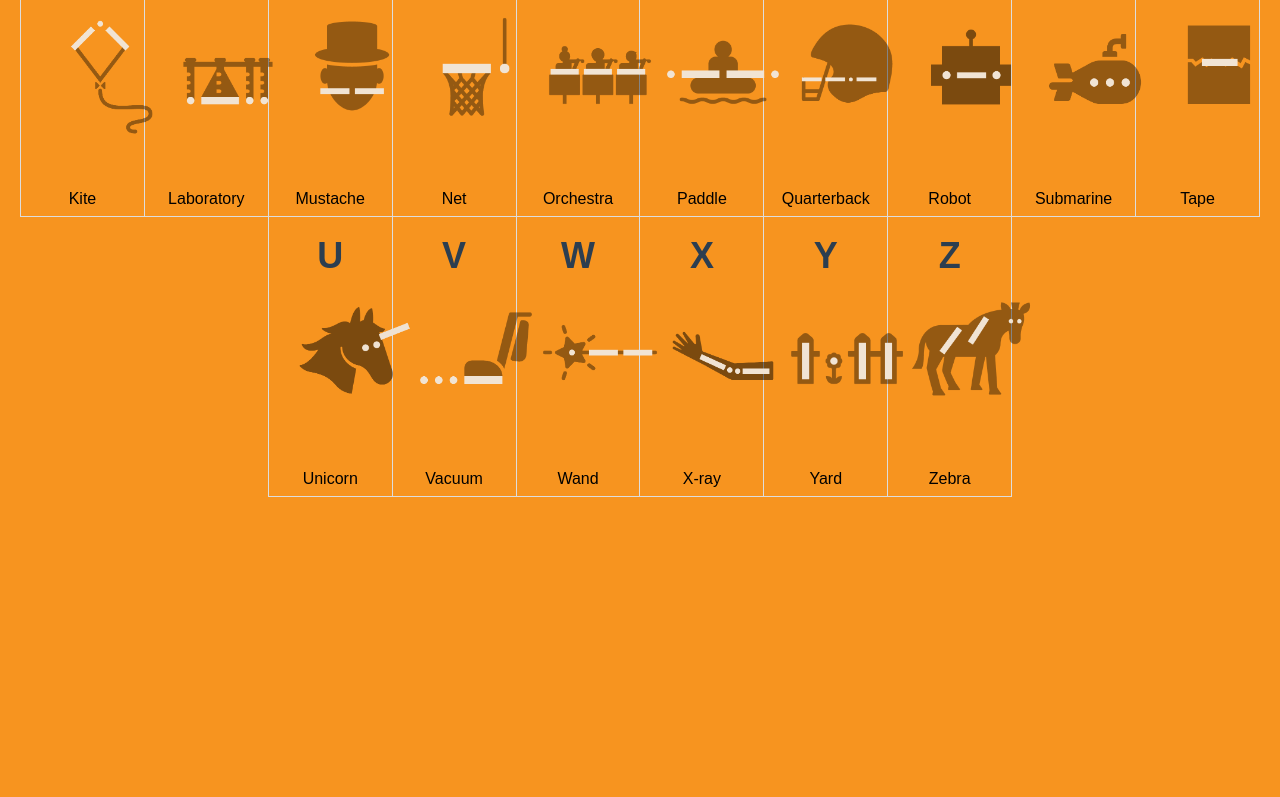
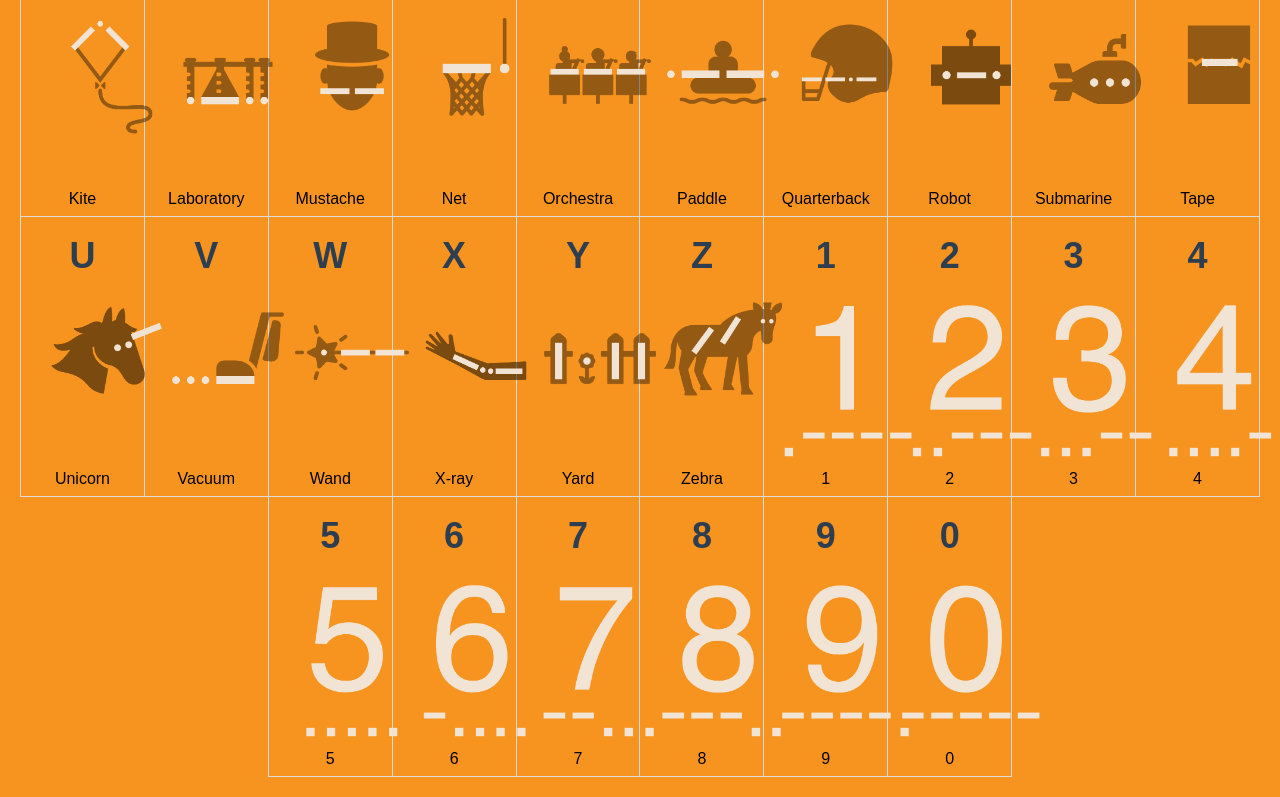
Before and after one commit to ikatkov/morse-code, a website: page index.html in a window 1280 px wide. Shown: the part 504-1301 px from the top of the page. Before the commit the page ends 1021 px from the top, so only its background shows below. Drawn offline with Linux system fonts and the light colour scheme.

Commit message:
feat: add images

```diff
--- a/index.html
+++ b/index.html
@@ -1,5 +1,6 @@
 <!DOCTYPE html>
 <html lang="en">
+
 <head>
     <meta charset="UTF-8">
     <meta name="viewport" content="width=device-width, initial-scale=1.0">
@@ -16,26 +17,32 @@
             margin: 0;
             padding: 20px;
         }
+
         table {
             width: 100%;
             border-collapse: collapse;
             margin-top: 20px;
             table-layout: fixed;
         }
-        th, td {
+
+        th,
+        td {
             border: 1px solid #ddd;
             padding: 8px;
             text-align: center;
             width: 10%;
         }
+
         th {
             background-color: #4CAF50;
             color: white;
         }
+
         img {
             width: 150px;
             height: auto;
         }
+
         /* Modal styles */
         .modal {
             display: none;
@@ -47,28 +54,38 @@
             background-color: rgba(239, 64, 55, 0.9);
             z-index: 1000;
             cursor: pointer;
-            overflow-y: auto; /* Enable scrolling */
-            -webkit-overflow-scrolling: touch; /* Smooth scrolling on iOS */
+            overflow-y: auto;
+            /* Enable scrolling */
+            -webkit-overflow-scrolling: touch;
+            /* Smooth scrolling on iOS */
         }
 
         .modal-content {
             margin: auto;
             display: block;
-            width: 504px;  /* Set fixed width */
-            height: 601px; /* Set fixed height */
+            width: 504px;
+            /* Set fixed width */
+            height: 601px;
+            /* Set fixed height */
             position: relative;
             top: 50%;
             transform: translateY(-50%);
-            max-width: 100%; /* Ensure it fits on mobile */
-            max-height: 90vh; /* Prevent image from being too tall */
-            object-fit: contain; /* Maintain aspect ratio */
+            max-width: 100%;
+            /* Ensure it fits on mobile */
+            max-height: 90vh;
+            /* Prevent image from being too tall */
+            object-fit: contain;
+            /* Maintain aspect ratio */
         }
 
         @media screen and (max-width: 768px) {
             .modal-content {
-                width: auto; /* Allow width to adjust on mobile */
-                height: auto; /* Allow height to adjust on mobile */
-                max-width: 90%; /* Leave some margin on sides */
+                width: auto;
+                /* Allow width to adjust on mobile */
+                height: auto;
+                /* Allow height to adjust on mobile */
+                max-width: 90%;
+                /* Leave some margin on sides */
             }
         }
 
@@ -187,37 +204,47 @@
             }
 
             td {
-                width: 33.33%; /* Make cells take up 1/3 of the width */
+                width: 33.33%;
+                /* Make cells take up 1/3 of the width */
                 display: table-cell;
             }
 
             tr td:nth-child(n+4) {
-                display: none; /* Hide cells beyond the first 3 */
+                display: none;
+                /* Hide cells beyond the first 3 */
             }
 
             img {
-                width: 100%; /* Make images fill their cells */
-                max-width: 120px; /* But not too large */
+                width: 100%;
+                /* Make images fill their cells */
+                max-width: 120px;
+                /* But not too large */
                 height: auto;
             }
 
             .letter-only {
-                font-size: 24px; /* Slightly smaller font for mobile */
+                font-size: 24px;
+                /* Slightly smaller font for mobile */
             }
 
             .header-logo {
-                max-width: 100%; /* Full width on mobile */
+                max-width: 100%;
+                /* Full width on mobile */
             }
 
             .enable-audio-btn {
-                position: static; /* Remove absolute positioning */
+                position: static;
+                /* Remove absolute positioning */
                 display: block;
-                margin: 20px auto; /* Center the button */
-                width: 200px; /* Fixed width for better mobile appearance */
+                margin: 20px auto;
+                /* Center the button */
+                width: 200px;
+                /* Fixed width for better mobile appearance */
             }
 
             .header-container {
-                flex-direction: column; /* Stack items vertically */
+                flex-direction: column;
+                /* Stack items vertically */
                 align-items: center;
                 gap: 10px;
             }
@@ -226,19 +253,23 @@
         /* Mobile landscape styles */
         @media screen and (max-width: 768px) and (orientation: landscape) {
             td {
-                width: 16.66%; /* Make cells take up 1/6 of the width */
+                width: 16.66%;
+                /* Make cells take up 1/6 of the width */
             }
 
             tr td:nth-child(n+4):nth-child(-n+6) {
-                display: table-cell; /* Show cells 4-6 */
+                display: table-cell;
+                /* Show cells 4-6 */
             }
 
             tr td:nth-child(n+7) {
-                display: none; /* Hide cells beyond 6 */
+                display: none;
+                /* Hide cells beyond 6 */
             }
         }
     </style>
 </head>
+
 <body>
     <div class="header-container">
         <img src="images/morse-code-visual.png" alt="Morse Code Visual" class="header-logo">
@@ -288,7 +319,17 @@
             "Wand.png",
             "X-ray.png",
             "Yard.png",
-            "Zebra.png"
+            "Zebra.png",
+            "1.png",
+            "2.png",
+            "3.png",
+            "4.png",
+            "5.png",
+            "6.png",
+            "7.png",
+            "8.png",
+            "9.png",
+            "0.png",
         ];
 
         // Reference to the tbody of the table
@@ -296,18 +337,22 @@
 
         // Add Morse code dictionary
         const morseCode = {
-            'A': '.-',     'B': '-...',   'C': '-.-.',
-            'D': '-..',    'E': '.',      'F': '..-.',
-            'G': '--.',    'H': '....',   'I': '..',
-            'J': '.---',   'K': '-.-',    'L': '.-..',
-            'M': '--',     'N': '-.',     'O': '---',
-            'P': '.--.',   'Q': '--.-',   'R': '.-.',
-            'S': '...',    'T': '-',      'U': '..-',
-            'V': '...-',   'W': '.--',    'X': '-..-',
-            'Y': '-.--',   'Z': '--..'
+            'A': '.-', 'B': '-...', 'C': '-.-.',
+            'D': '-..', 'E': '.', 'F': '..-.',
+            'G': '--.', 'H': '....', 'I': '..',
+            'J': '.---', 'K': '-.-', 'L': '.-..',
+            'M': '--', 'N': '-.', 'O': '---',
+            'P': '.--.', 'Q': '--.-', 'R': '.-.',
+            'S': '...', 'T': '-', 'U': '..-',
+            'V': '...-', 'W': '.--', 'X': '-..-',
+            'Y': '-.--', 'Z': '--..',
+            '0': '-----', '1': '.----', '2': '..---',
+            '3': '...--', '4': '....-', '5': '.....',
+            '6': '-....', '7': '--...', '8': '---..',
+            '9': '----.'
         };
 
-        // Audio context and settings
+        // Audio conte  xt and settings
         let audioContext;
         const frequency = 1000; // 1kHz
         let dotDuration = wpmToDotDuration(15);
@@ -327,7 +372,7 @@
                     playTone(100);
 
 
-                   // Remove the event listener after initialization
+                    // Remove the event listener after initialization
                     document.removeEventListener('click', initializeAudioContext);
                     document.removeEventListener('touchstart', initializeAudioContext);
                 } catch (e) {
@@ -406,7 +451,7 @@
         document.addEventListener('touchstart', initializeAudioContext);
 
         // Add slider event listener
-        document.getElementById('wpmSlider').addEventListener('input', function(e) {
+        document.getElementById('wpmSlider').addEventListener('input', function (e) {
             const wpm = parseInt(e.target.value);
             document.getElementById('wpmValue').textContent = `${wpm} WPM`;
             updateTiming(wpm);
@@ -493,13 +538,14 @@
 
         // Add window resize handler to rebuild table
         let resizeTimeout;
-        window.addEventListener('resize', function() {
+        window.addEventListener('resize', function () {
             clearTimeout(resizeTimeout);
-            resizeTimeout = setTimeout(function() {
+            resizeTimeout = setTimeout(function () {
                 tbody.innerHTML = ''; // Clear existing table
                 createTableRows(); // Rebuild table
             }, 250); // Debounce resize events
         });
     </script>
 </body>
+
 </html>
```
Also changed, not shown: images/0.png (added), images/1.png (added), images/2.png (added), images/3.png (added), images/4.png (added), images/5.png (added), images/6.png (added), images/7.png (added), images/8.png (added), images/9.png (added), 1 other file.
